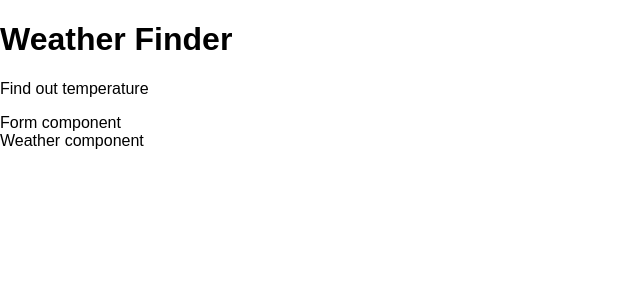
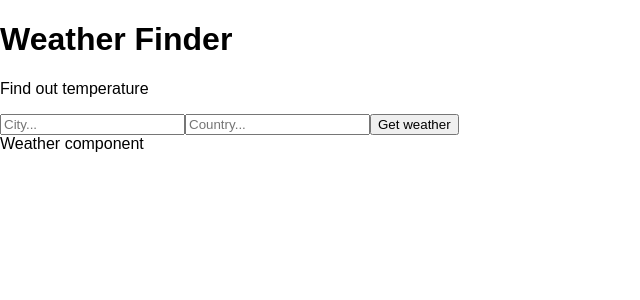
Before and after one commit to gastonlasarte/weather-app-flow, a React (Create React App) app: page / in a window 1280 px wide. Shown: the top 300 px of the page, without its empty margins (0-640 px from the left). Built offline with nearby package versions, Linux system fonts and the light colour scheme.

Commit message:
Ive made the form work

```diff
--- a/src/App.js
+++ b/src/App.js
@@ -6,15 +6,17 @@
 const API_KEY = "9a752a1675b0c6a3efb3097603ef2b05";
 
 class App extends React.Component {
-	getWeather = async () => {
-		const api_call = await fetch(`http://samples.openweathermap.org/data/2.5/weather?q=London,uk&appid=${API_KEY}&units=metric`);
+	getWeather = async (e) => {
+		e.preventDefault();
+		const api_call = await fetch(`http://api.openweathermap.org/data/2.5/weather?q=London,uk&appid=${API_KEY}&units=metric`);
 		const data = await api_call.json();
+		console.log(data);
 	}
 	render() {
 		return (
 			<div>
 				<Titles />
-				<Form />
+				<Form getWeather={this.getWeather}/>
 				<Weather />
 			</div>
 		);
--- a/src/components/Form.js
+++ b/src/components/Form.js
@@ -3,9 +3,11 @@
 class Form extends React.Component {
 	render () {
 		return (
-			<div>
-				Form component
-			</div>
+			<form onSubmit={this.props.getWeather}>
+				<input type="text" name="city" placeholder="City..." />
+				<input type="text" name="country" placeholder="Country..." />
+				<button>Get weather</button>
+			</form>
 		);
 	}
 };
```
